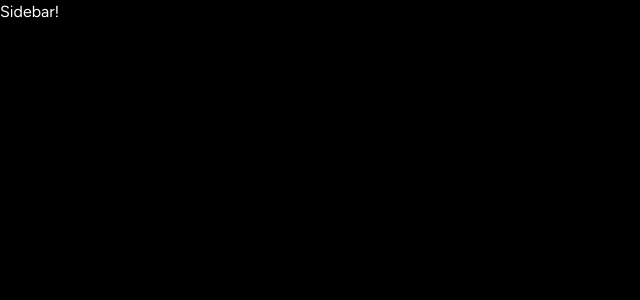
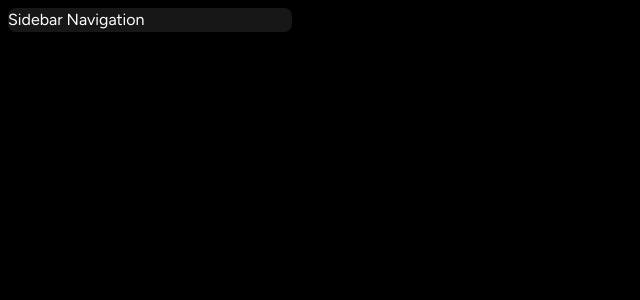
Before and after one commit to ri-commits/spotify-next-clone, a Next.js app: page / in a window 1280 px wide. Shown: the top 300 px of the page, without its empty margins (0-640 px from the left). Built offline with nearby package versions, Linux system fonts and the light colour scheme.

Commit message:
Box jsx styled

```diff
--- /dev/null
+++ b/components/Box.tsx
@@ -0,0 +1,26 @@
+import { twMerge } from "tailwind-merge";
+
+interface BoxProps {
+  children: React.ReactNode;
+  className?: string;
+}
+
+const Box: React.FC<BoxProps> = ({ children, className }) => {
+  return (
+    <div
+      className={twMerge(
+        `
+      bg-neutral-900
+      rounded-lg
+      h-fit
+      w-full
+  `,
+        className
+      )}
+    >
+      {children}
+    </div>
+  );
+};
+
+export default Box;
--- a/components/Sidebar.tsx
+++ b/components/Sidebar.tsx
@@ -4,6 +4,7 @@
 import { useMemo } from "react";
 import { HiHome } from "react-icons/hi";
 import { BiSearch } from "react-icons/bi";
+import Box from "./Box";
 
 interface SidebarProps {
   children: React.ReactNode;
@@ -29,7 +30,13 @@
     ],
     [pathname]
   );
-  return <div>Sidebar!</div>;
+  return (
+    <div className="flex h-full">
+      <div className="hidden md:flex flex-col gap-y-2 bg-black h-full w-[300px] p-2">
+        <Box>Sidebar Navigation</Box>
+      </div>
+    </div>
+  );
 };
 
 export default Sidebar;
--- a/package.json
+++ b/package.json
@@ -20,6 +20,7 @@
     "react": "18.2.0",
     "react-dom": "18.2.0",
     "react-icons": "^4.9.0",
+    "tailwind-merge": "^1.12.0",
     "tailwindcss": "3.3.2",
     "typescript": "5.0.4"
   }
```
Also changed, not shown: 1 other file (tests, documents, lock files or other folders).
